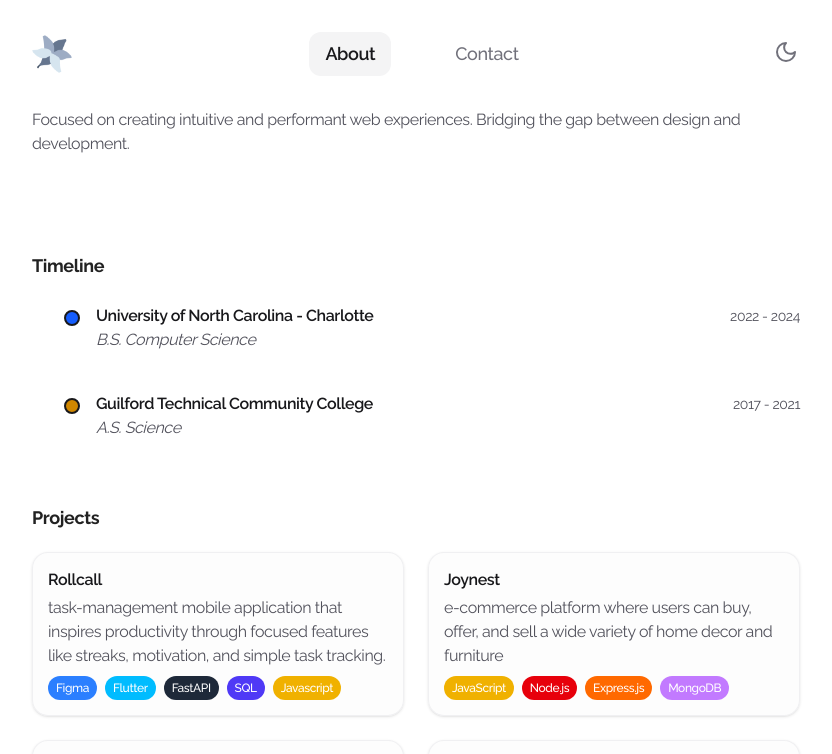
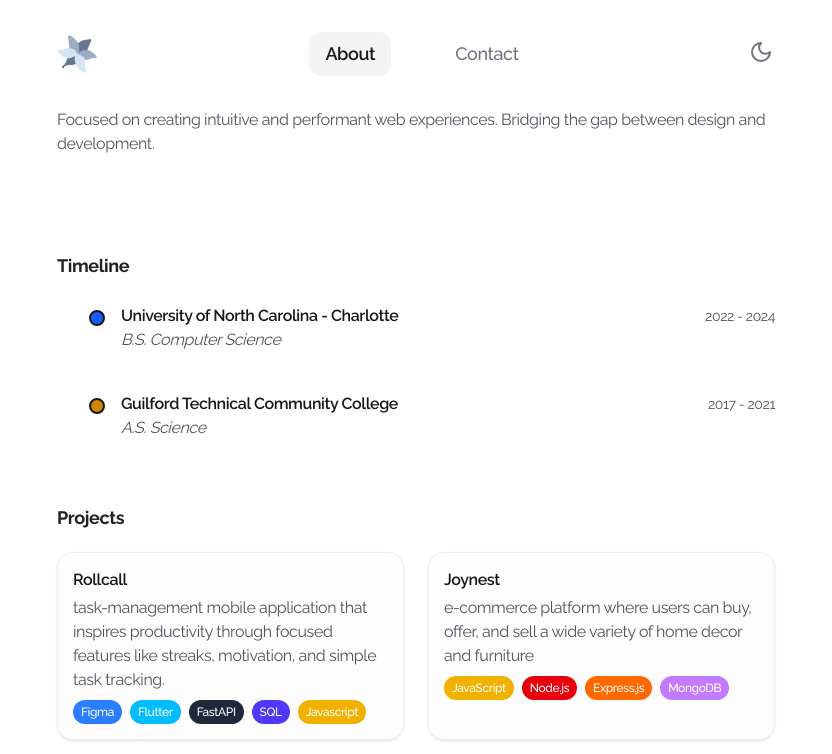
Before and after one commit to lancanon/personal-site, a Next.js app: page / in a window 1280 px wide. Shown: the top 754 px of the page, without its empty margins (224-1056 px from the left). Built offline with nearby package versions, Linux system fonts and the light colour scheme.

Commit message:
update layout sizing

```diff
--- a/src/app/layout.tsx
+++ b/src/app/layout.tsx
@@ -51,7 +51,7 @@ export default function RootLayout({
           defaultTheme="system"
         >
           <div className="flex min-h-screen w-full flex-col font-[family-name:var(--font-raleway)]">
-            <div className="relative mx-auto w-full max-w-[800px] flex-1 px-4 pt-8">
+            <div className="relative mx-auto w-full max-w-[750px] flex-1 px-4 pt-8">
               <Header />
               {children}
               <Footer />
```
